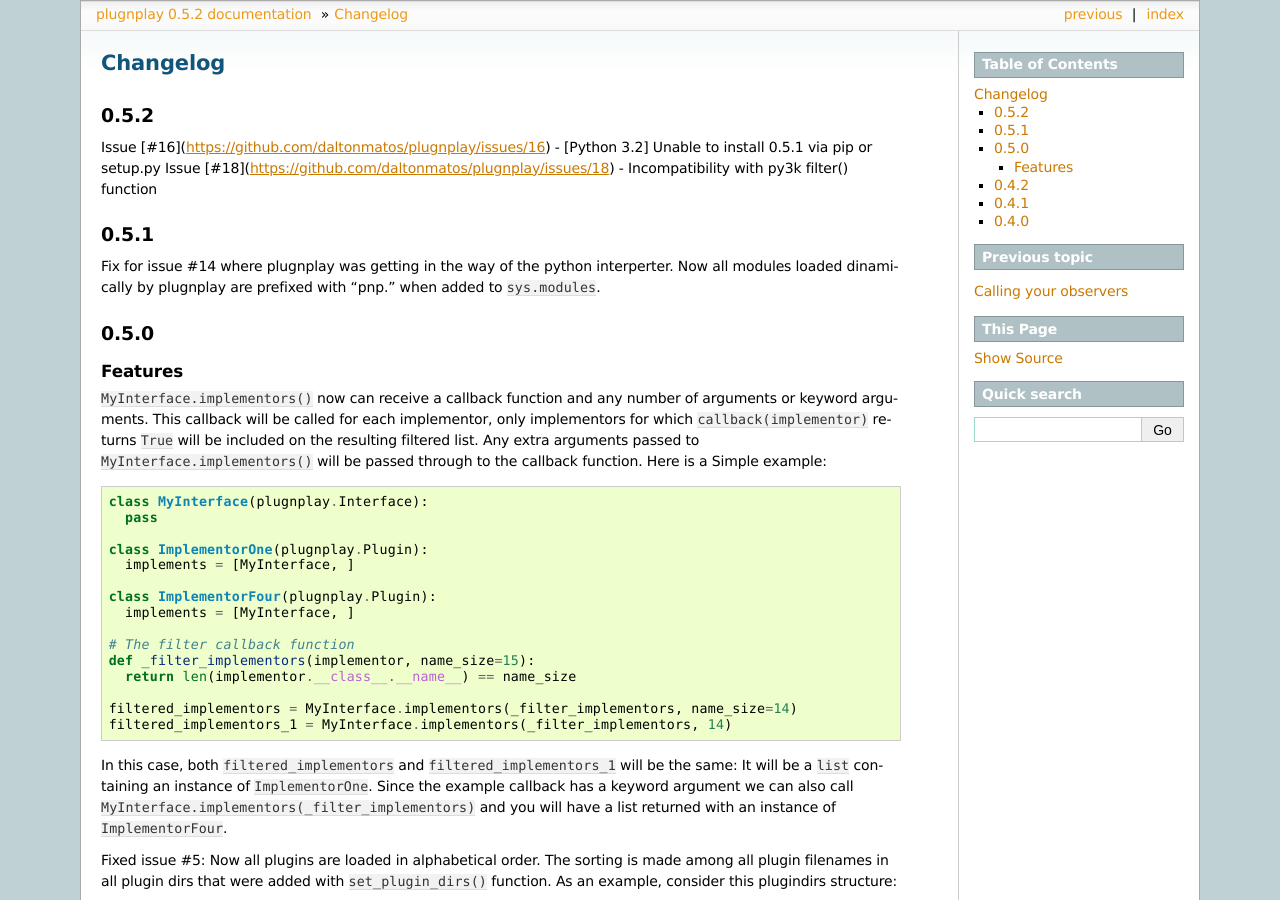
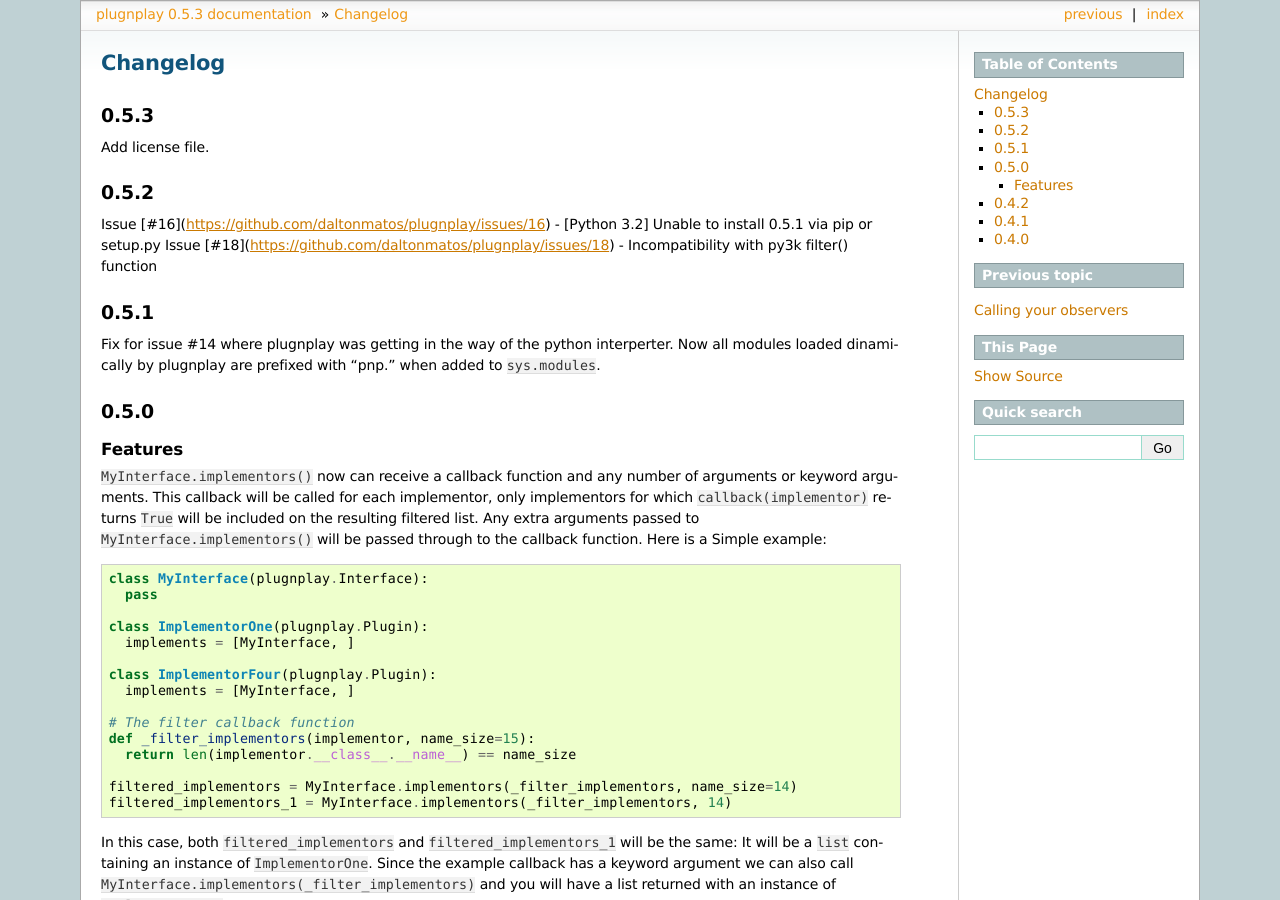
Before and after one commit to daltonmatos/plugnplay, a Sphinx documentation site: the page built from docs/changelog.rst, in a window 1280 px wide and 900 px high. Built offline with Sphinx 7.4.7, drawn with Linux system fonts in a browser that asks for light colours; some of the changed text lies outside the part shown.

Commit message:
Version bump. 0.5.3

```diff
--- a/docs/changelog.rst
+++ b/docs/changelog.rst
@@ -3,6 +3,10 @@
 Changelog
 =========
 
+0.5.3
+*****
+
+Add license file.
 
 0.5.2
 *****
--- a/plugnplay/__init__.py
+++ b/plugnplay/__init__.py
@@ -1,12 +1,12 @@
 
+import sys
 from glob import glob
 from os.path import join, basename, exists, dirname
-import sys
 from types import FunctionType
 
 from .manager import Manager
 
-__version__ = "0.5.2"
+__version__ = "0.5.3"
 
 __all__ = ['Interface', 'Plugin']
 PNP_SYS_MODULES_PREFIX = 'pnp'
```
